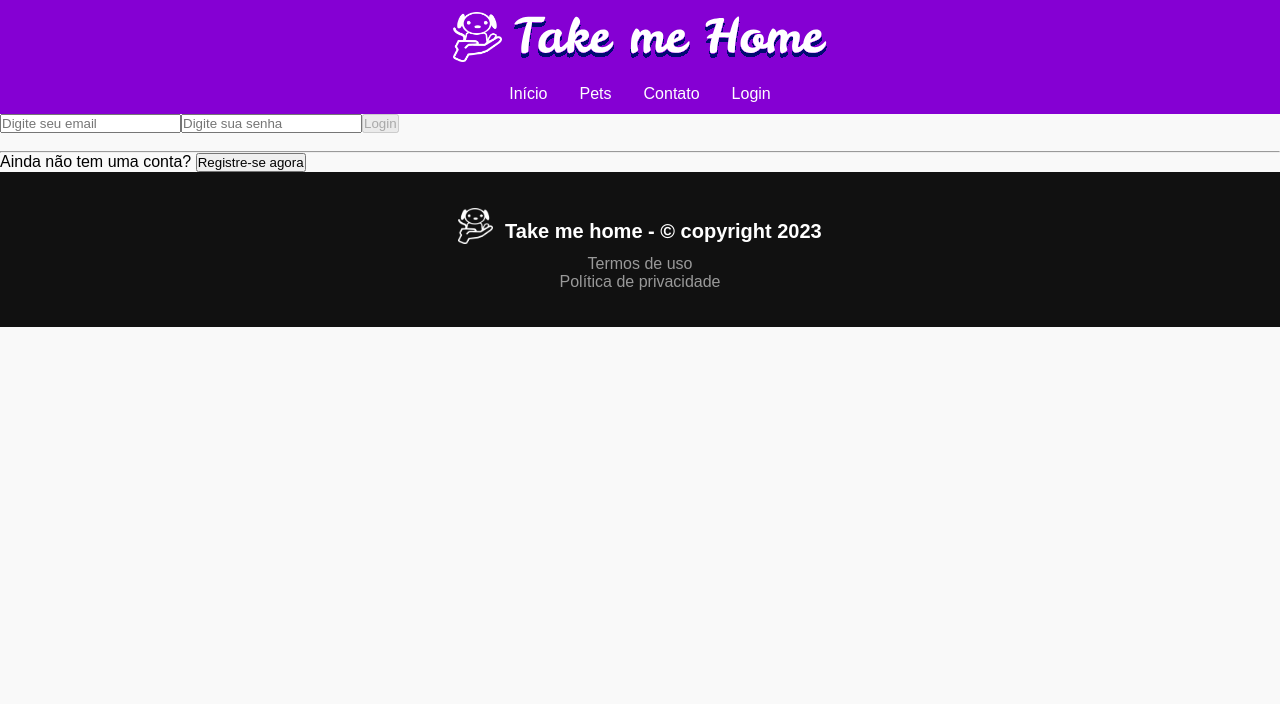
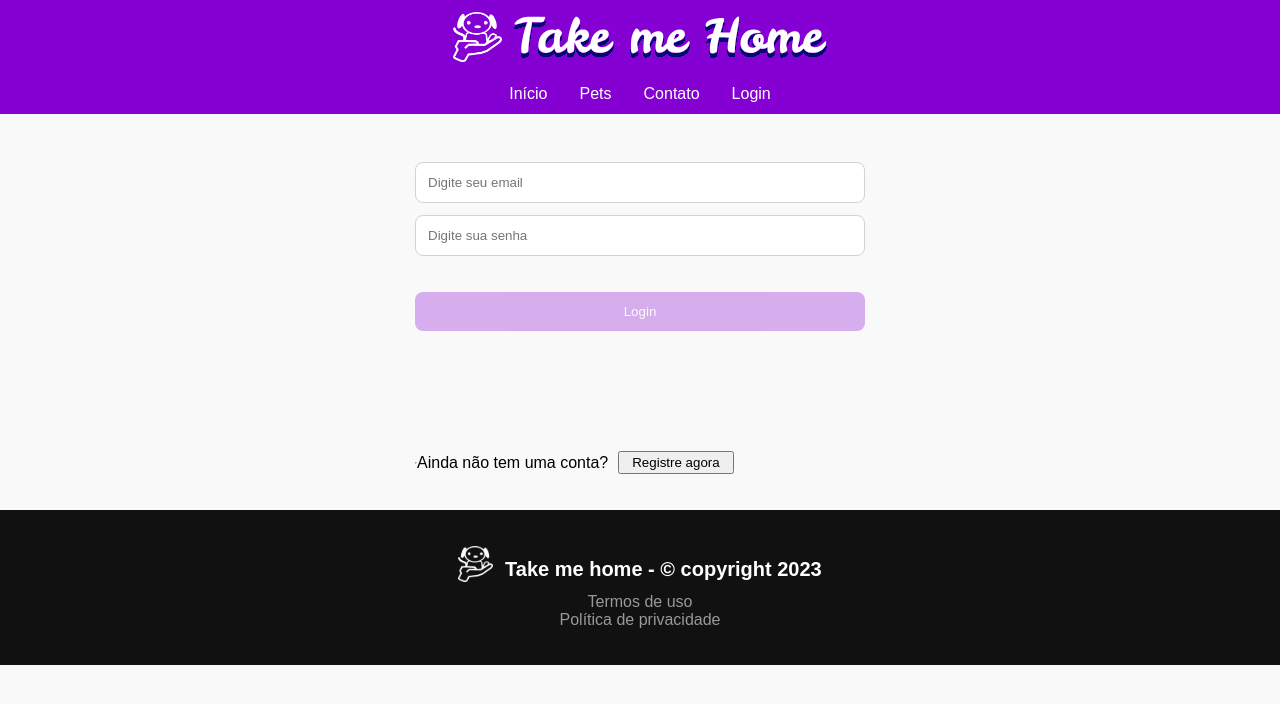
Before and after one commit to wellison-md/tmh-proto, a React (Vite) app: page /login in a window 1280 px wide. Shown: the top 704 px of the page. Built offline with nearby package versions, Linux system fonts and the light colour scheme; no server answers.

Commit message:
:zap: style: upgrade login style

```diff
--- a/src/pages/login/index.jsx
+++ b/src/pages/login/index.jsx
@@ -1,15 +1,17 @@
 import { useState } from "react";
-import { Link } from "react-router-dom";
+import { useNavigate } from "react-router-dom";
 import { makeLogin } from "../../utils/login";
 import { saveOnStorage } from "../../utils/localStorage";
 import Header from "../../components/header";
 import Footer from '../../components/footer';
+import { LoginForm, SignSection, Wrapper } from "./loginStyle";
 
 export default function Login() {
   const [email, setEmail] = useState('');
   const [pswd, setPswd] = useState('');
   const [tryLogin, setTryLogin] = useState(false);
   const [errorMsg, setErrorMsg] = useState('');
+  const navigate = useNavigate();
 
   const isActive = email.length > 6 && pswd.length >= 6
 
@@ -25,9 +27,9 @@ export default function Login() {
   };
 
   return (
-    <>
+    <Wrapper>
       <Header />
-      <form id='form-login' onSubmit={ (e) => e.preventDefault() }>
+      <LoginForm id='form-login' onSubmit={ (e) => e.preventDefault() }>
         <input
           id='email-input'
           type='email'
@@ -55,11 +57,15 @@ export default function Login() {
         {
           tryLogin && <p>{ errorMsg }</p>
         }
-      </form>
+      </LoginForm>
 
-      <br /><hr></hr>
-      <p>Ainda não tem uma conta? <Link to='/signup'><button>Registre-se agora</button></Link></p>
+      <SignSection>
+        <hr />
+        <p>Ainda não tem uma conta?</p>
+        <button onClick={ () => navigate('/signup') }>Registre agora</button>
+      </SignSection>
+
       <Footer />
-    </>
+    </Wrapper>
   );
 }
--- /dev/null
+++ b/src/pages/login/loginStyle.jsx
@@ -0,0 +1,47 @@
+import styled from "styled-components";
+
+export const Wrapper = styled.div`
+  display: flex;
+  flex-direction: column;
+`;
+
+export const LoginForm = styled.form`
+  display: flex;
+  flex-direction: column;
+  margin-left: calc((100% - 450px) / 2);
+  padding: 36px 0;
+
+  input {
+    border-radius: 8px;
+    border: 1px solid lightgray;
+    margin-top: 12px;
+    max-width: 450px;
+    padding: 12px;
+  }
+
+  button {
+    background-color: #8500d3;
+    border:none;
+    border-radius: 8px;
+    color: white;
+    margin-bottom: 48px;
+    margin-top: 36px;
+    max-width: 450px;
+    padding: 12px;
+  }
+  button:disabled {
+    opacity: 0.3;
+  }
+`;
+
+export const SignSection = styled.div`
+  align-items: center;
+  display: flex;
+  margin-left: calc((100% - 450px) / 2);
+  padding: 36px 0;
+
+  button {
+    margin-left: 10px;
+    padding: 2px 12px;
+  }
+`;
```
